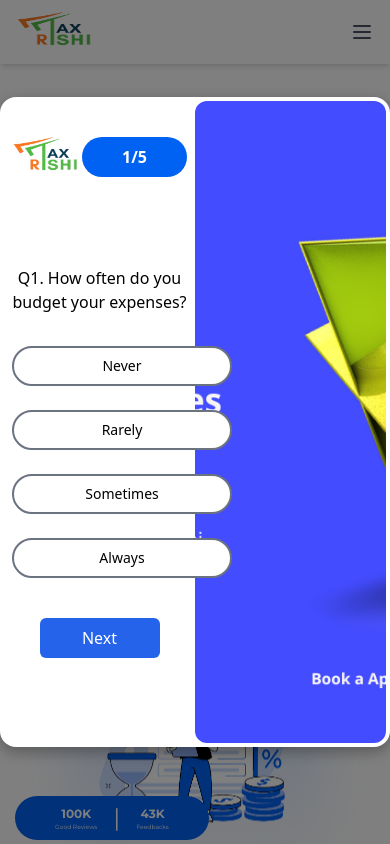
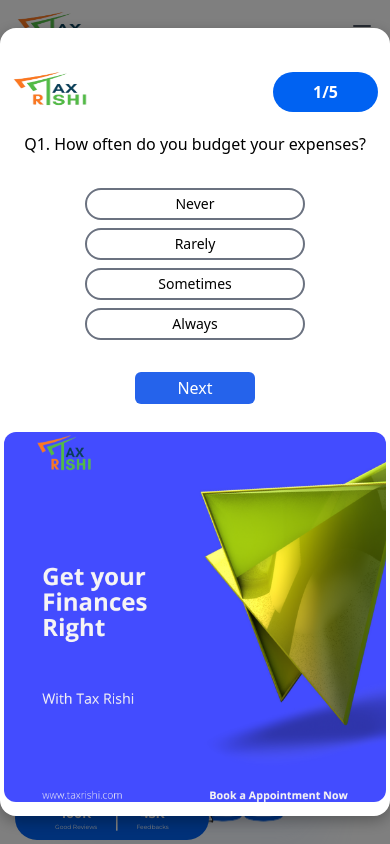
Before and after one commit to CsDeveloperLead/Tax_rishi, a React (Vite) app: page / in a window 390 px wide. Both pictures are taken after a click on the button "Yes". Shown: the top 844 px of the page. Built offline with nearby package versions, Linux system fonts and the light colour scheme.

Commit message:
quiz done correctedand animation added

```diff
--- a/src/App.jsx
+++ b/src/App.jsx
@@ -46,7 +46,10 @@
 
       {/* Page Content */}
       <div className="min-h-screen">
-        <FinancialQuizModal />
+        <div className="">
+          <FinancialQuizModal />
+        </div>
+
         <Routes>
           <Route path="/" element={<Home />} />
           <Route path="/services" element={<Services />} />
--- a/src/components/FinancialQuizModal.jsx
+++ b/src/components/FinancialQuizModal.jsx
@@ -37,7 +37,7 @@
 
 const FinancialQuizModal = () => {
   const [isOpen, setIsOpen] = useState(false);
-  const [order, setOrder] = useState(1);
+  const [isReversed, setIsReversed] = useState(false);
   const [currentStep, setCurrentStep] = useState(0);
   const [selectedAnswers, setSelectedAnswers] = useState(
     Array(questions.length).fill(null)
@@ -59,10 +59,6 @@
     } else {
       calculateScore();
     }
-  };
-  const handleIncrement = () => {
-    setQuizStarted(true);
-    setOrder((prevOrder) => prevOrder + 1);
   };
 
   const calculateScore = () => {
@@ -88,6 +84,15 @@
     setIsOpen(false);
   };
 
+
+
+
+  const handleToggleClass = () => {
+    setQuizStarted(true);
+    const isSmallScreen = window.innerWidth < 768; // Example breakpoint for small screens
+    setIsReversed((prev) => !prev); // Toggle the reverse state
+  };
+
   // Progress percentage calculation
   const progressPercentage = ((currentStep + 1) / questions.length) * 100;
 
@@ -96,32 +101,31 @@
       isOpen={isOpen}
       onRequestClose={closeModal}
       contentLabel="Financial Knowledge Quiz"
-      className="modal-content"
+      className="modal-content "
       overlayClassName="modal-overlay"
     >
        <div
-        className={`w-full flex flex-row ${
-          order % 2 === 0 ? "reverse" : ""
-        } h-full p-1 rounded-2xl`}
-
+        className={`w-full flex flex-col md:flex-row ${
+          isReversed ? (window.innerWidth < 768 ? "reverse2" : "reverse") : ""
+        } h-1/2 md:h-full p-1 rounded-2xl mt-0 md:mt-0`}
       >
         {/* Left Section */}
         <div
-          className="w-full md:w-1/2 h-full transform rounded-l-[8px] text-main rounded-2xl box1"
+          className="w-full md:w-1/2 h-[400px] md:h-full transform rounded-l-[8px] text-main rounded-2xl box1 "
           style={{ transition: "transform 1s ease" }}
         >
-          <div className="w-full h-full">
+          <div className="w-full h-1/2 md:h-full">
             <img
               src={quiz}
               alt=""
-              className="h-full w-full object-cover rounded-xl"
+              className="h-[370px] md:h-full w-full object-cover rounded-xl"
             />
           </div>
         </div>
 
         {/* Right Section */}
         <div
-          className="w-full md:w-1/2 h-full transform flex flex-col items-center  relative box2 "
+          className="w-full md:w-1/2 h-full transform flex flex-col items-center  relative box2  "
           style={{ transition: "transform 1s ease" }}
         >
           {/* Progress Bar */}
@@ -138,8 +142,8 @@
           {quizStarted ? (
             score === null ? (
               <>
-                <div className="w-full px-2 h-full flex flex-col ">
-                  <div className="w-full flex justify-between items-center mt-4">
+                <div className="w-full px-2 h-full flex flex-col mb-6 md:mb-0">
+                  <div className="w-full flex justify-between items-center">
                     <img src={logo} alt="logo" className="w-20 h-20" />
                     <div>
                       <p className="text-base  bg-main text-white font-semibold rounded-full px-10 py-2">
@@ -147,17 +151,17 @@
                       </p>
                     </div>
                   </div>
-                  <div className="w-full h-full flex flex-col items-center justify-center">
+                  <div className="w-full h-full flex flex-col items-center justify-center ">
                     <p className="text-md font-medium text-center mb-8 ">
                       Q{currentStep + 1}. {questions[currentStep].question}
                     </p>
-                  <div className="flex flex-col items-center gap-4">
-                    <div className="grid grid-cols-1 gap-6">
+                    <div className="flex flex-col items-center gap-2 md:gap-4">
+                      <div className="grid grid-cols-1 gap-2  md:gap-6">
                         {questions[currentStep].options.map((option, index) => (
                           <button
                             key={index}
                             onClick={() => handleAnswerClick(index)}
-                          className={`w-[220px] text-sm py-2 border rounded-3xl hover:scale-110 transition duration-200 ${
+                            className={`w-[220px] text-sm py-1 md:py-2 border rounded-3xl hover:scale-110 transition duration-200 ${
                               selectedAnswers[currentStep] === index
                                 ? "bg-main text-white"
                                 : "bg-white border-2 border-gray-500 hover:bg-blue-500 hover:text-white"
@@ -170,17 +174,18 @@
                       <button
                         onClick={nextStep}
                         disabled={selectedAnswers[currentStep] === null}
-                  className="mt-6 w-[120px] text-base bg-blue-600 text-white py-2 rounded-md mb-4"
+                        className="mt-6 w-[120px] text-base bg-blue-600 text-white py-1 md:py-2 rounded-md mb-1 md:mb-4"
                       >
-                  {currentStep < questions.length - 1 ? "Next" : "See Results"}
+                        {currentStep < questions.length - 1
+                          ? "Next"
+                          : "See Results"}
                       </button>
                     </div>
                   </div>
                 </div>
-
               </>
             ) : (
-              <div className="w-full h-full flex flex-col justify-center items-center text-center ">
+              <div className="w-full h-full flex flex-col justify-center items-center text-center mb-36 md:mb-0 ">
                 <p className="text-lg font-medium">
                   Your Financial Knowledge Score:
                 </p>
@@ -194,7 +199,7 @@
               </div>
             )
           ) : (
-            <div className="w-full flex flex-col gap-20 h-full p-4">
+            <div className="w-full flex flex-col gap-10 md:gap-20 h-full p-4">
               <div className="w-full flex justify-between items-center mt-10">
                 <img src={logo} alt="logo" className="w-20 h-20" />
                 <div className="flex flex-col items-center">
@@ -209,9 +214,9 @@
                   <p className="text-lg font-medium mb-4">
                     Do you want to take the quiz?
                   </p>
-                  <div className="flex justify-center space-x-4">
+                  <div className="flex justify-center space-x-4 mb-10 md:mb-0">
                     <button
-                      onClick={handleIncrement}
+                      onClick={handleToggleClass}
                       className="px-10 py-1 bg-main text-white rounded-md"
                     >
                       Yes
--- a/src/index.css
+++ b/src/index.css
@@ -22,15 +22,12 @@
     display: flex;
     align-items: center;
     justify-content: center;
-    z-index: 1000; /* Make sure it overlays all content */
+    z-index: 1000;
   }
 
   .modal-content {
     background: #fff;
-    /* padding: 1rem; */
     max-width: 950px;
-    height: 650px;
-    /* max-height: 700px; */
     width: 100%;
     border-radius: 16px;
     box-shadow: 0 5px 15px rgba(0, 0, 0, 0.3);
@@ -71,3 +68,12 @@
   .reverse .box2{
     transform: translateX(-100%);
   }
+
+  .reverse2 .box1{
+
+    transform: translateY(100%);
+  }
+
+  .reverse2 .box2{
+    transform: translateY(-100%);
+  }
```
Lines whose indentation alone changed are shown as unchanged.
